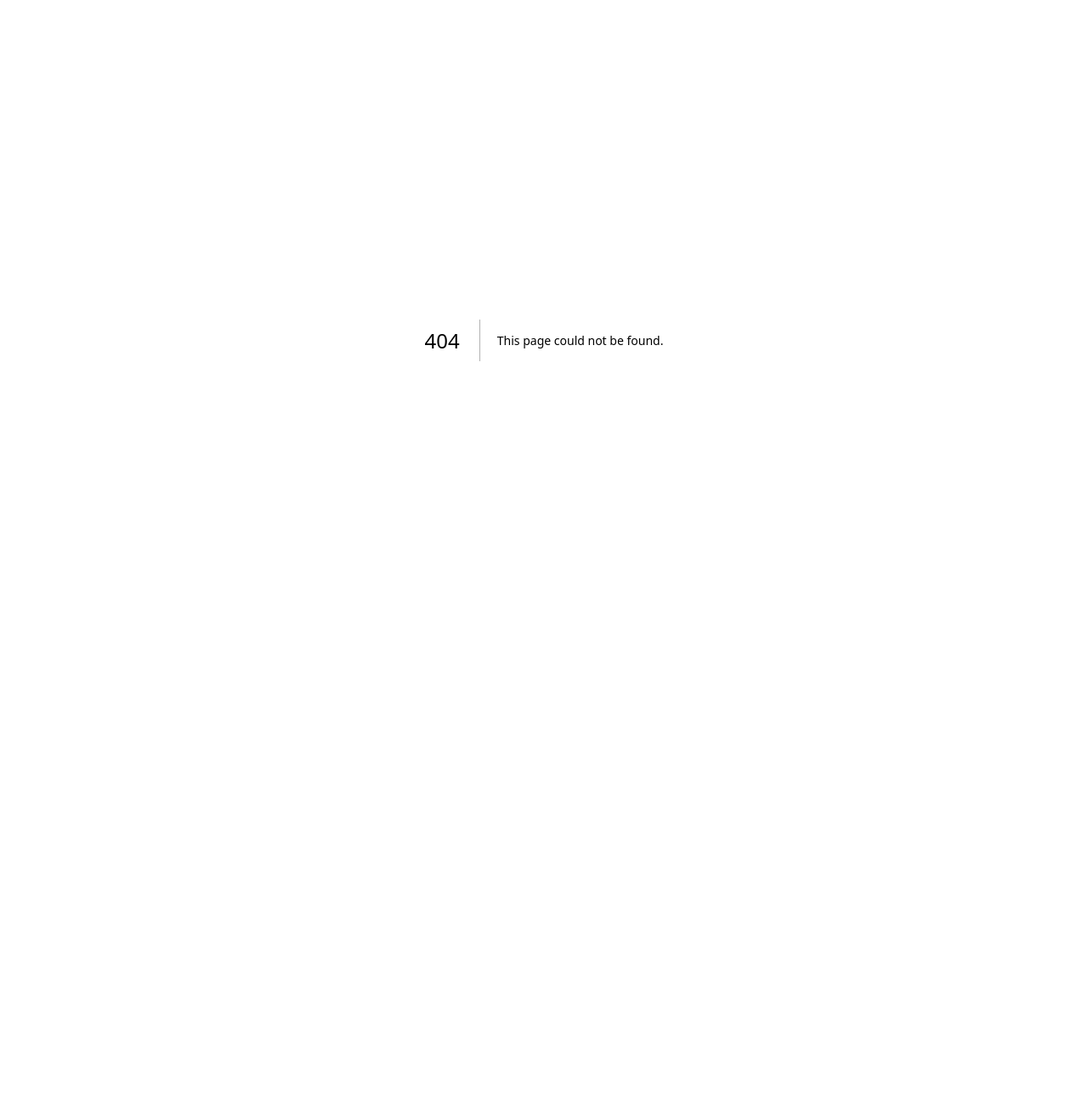
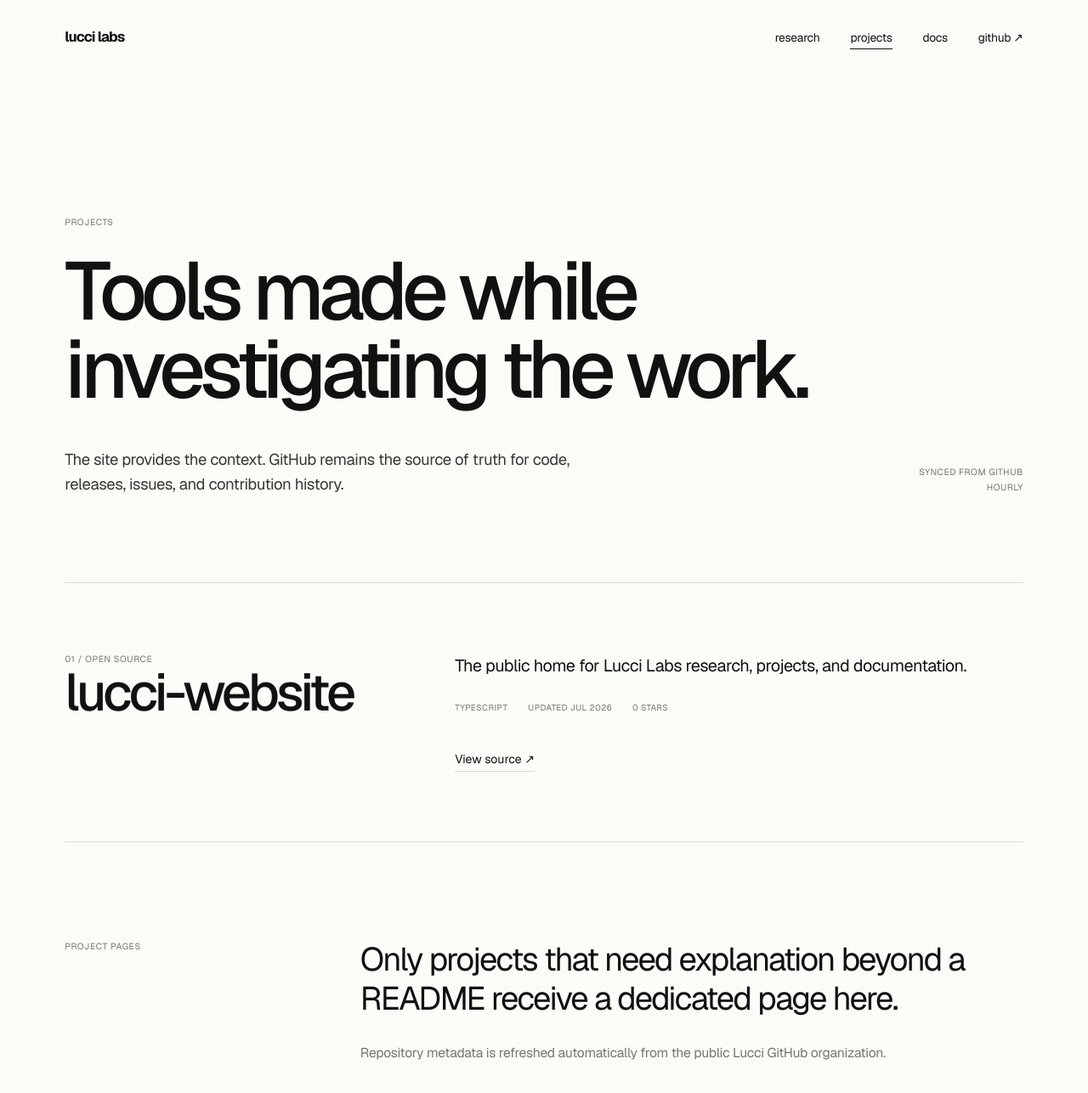
Before and after one commit to lucci-xyz/lucci-website, a Next.js app: page /projects in a window 1280 px wide. Before the commit this address had no page. Shown: the top 1286 px of the page at 85% size. Before the commit the page ends 800 px from the top, so only its background shows below. Built offline with nearby package versions, Linux system fonts and the light colour scheme; no server answers.

Commit message:
Add GitHub-synced projects page

```diff
--- /dev/null
+++ b/app/projects/page.tsx
@@ -0,0 +1,68 @@
+import type { Metadata } from "next"
+import { SiteFooter } from "@/components/site-footer"
+import { SiteHeader } from "@/components/site-header"
+import { getLucciRepositories } from "@/lib/github"
+
+export const metadata: Metadata = {
+  title: "Projects",
+  description: "Open-source projects and experiments from Lucci Labs.",
+}
+
+export const revalidate = 3600
+
+function formatDate(value: string) {
+  return new Intl.DateTimeFormat("en", { month: "short", year: "numeric" }).format(new Date(value))
+}
+
+export default async function ProjectsPage() {
+  const repositories = await getLucciRepositories()
+  return (
+    <div className="shell" id="top">
+      <SiteHeader />
+      <main>
+        <section className="page-hero">
+          <p className="eyebrow">Projects</p>
+          <div className="page-hero-row">
+            <div>
+              <h1>Tools made while investigating the work.</h1>
+              <p className="page-hero-copy">The site provides the context. GitHub remains the source of truth for code, releases, issues, and contribution history.</p>
+            </div>
+            <p className="page-count">Synced from GitHub<br />Hourly</p>
+          </div>
+        </section>
+
+        <section className="project-list" aria-label="Lucci Labs projects">
+          {repositories.map((repository, index) => (
+            <article className="project-entry" key={repository.name}>
+              <div>
+                <p className="eyebrow">{String(index + 1).padStart(2, "0")} / Open source</p>
+                <h2 className="project-name">{repository.name}</h2>
+              </div>
+              <div className="project-side">
+                <p className="project-desc">{repository.description}</p>
+                <div className="project-meta">
+                  <span>{repository.language || "Multiple languages"}</span>
+                  <span>Updated {formatDate(repository.updatedAt)}</span>
+                  <span>{repository.stars} stars</span>
+                </div>
+                <div className="project-links">
+                  <a href={repository.url} target="_blank" rel="noreferrer">View source ↗</a>
+                  {repository.homepage && <a href={repository.homepage} target="_blank" rel="noreferrer">Open project ↗</a>}
+                </div>
+              </div>
+            </article>
+          ))}
+        </section>
+
+        <section className="page-note">
+          <h2>Project pages</h2>
+          <div className="page-note-copy">
+            <p>Only projects that need explanation beyond a README receive a dedicated page here.</p>
+            <p>Repository metadata is refreshed automatically from the public Lucci GitHub organization.</p>
+          </div>
+        </section>
+      </main>
+      <SiteFooter />
+    </div>
+  )
+}
```
